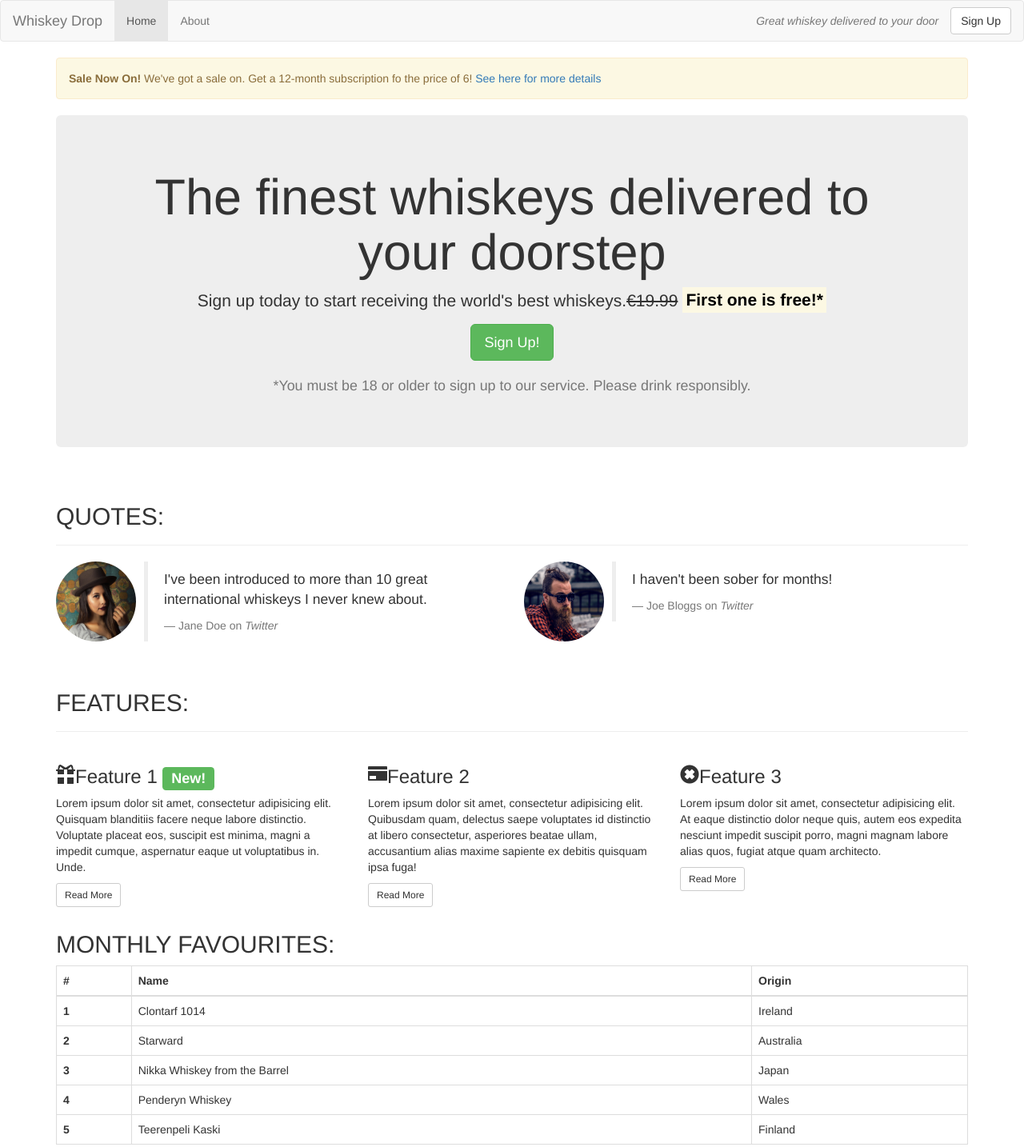
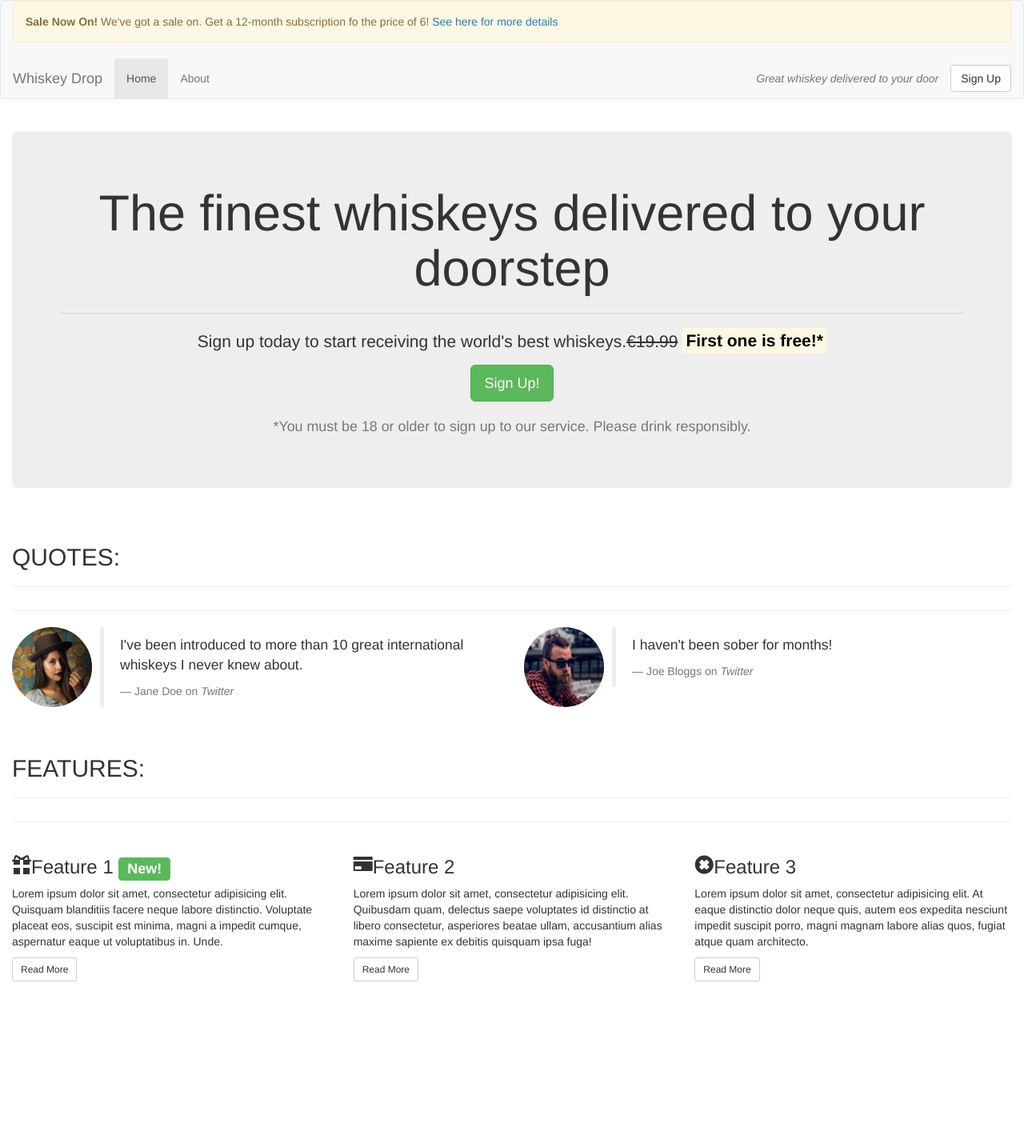
Before and after one commit to stiofanEimeid/bootstrap-project1, a plain HTML site: page index.html in a window 1280 px wide. Shown: the whole page at 80% size. After the commit the page ends 1237 px from the top, so only its background shows below. Drawn offline with nearby package versions, Linux system fonts and the light colour scheme.

Commit message:
New features

```diff
--- a/index.html
+++ b/index.html
@@ -5,47 +5,61 @@
     <meta name="viewport" content="width=device-width, initial-scale=1.0">
     <meta http-equiv="X-UA-Compatible" content="ie=edge">
     <link rel="stylesheet" href="https://maxcdn.bootstrapcdn.com/bootstrap/3.3.7/css/bootstrap.min.css">
+    <link href="https://fonts.googleapis.com/css?family=Roboto+Slab:400,700" rel="stylesheet">
+    <link rel="stylesheet" href="CSS/style.css">
     <title>Whiskey Drop | Taste a new whiskey every month</title>
 </head>
 <body>
-    <!--Nav-->
     <nav class="navbar navbar-default">
+         <div class="container-fluid alert-container hidden-xs">
+        <div class="row">
+            <div class="col-xs-12">
+                <div class="site-wide-alert alert alert-warning">
+                    <strong>Sale Now On!</strong> We've got a sale on. Get a 12-month subscription fo the price of 6! <a href="/">See here for more details</a>
+                </div>
+            </div>
+        </div>
+    </div>
+
         <div class="container-fluid">
-            <!--logo-->
+
             <div class="navbar-header">
                 <a href="/" class="navbar-brand">Whiskey Drop</a>
+                <button type="button" class="navbar-toggle collapsed" data-toggle="collapse" data-target="#navbar">
+                    <span class="sr-only">Toggle navigation</span>
+                    <span class="icon-bar"></span>
+                    <span class="icon-bar"></span>
+                    <span class="icon-bar"></span>
+                </button>
             </div>
 
-            <!--Navbar-->
+         <div class="navbar-collapse collapse" id="navbar">
                 <ul class="nav navbar-nav">
                     <li class="active"><a href="/">Home</a></li>
                     <li><a href="/">About</a></li>
                     <li class="visible-xs"><a href="/">Sign Up</a></li>
                 </ul>
 
-            <!--Message-->
+
                 <div class="navbar-header navbar-right hidden-xs">
                     <a href="/login" class="btn btn-default navbar-btn">Sign Up</a>
                     <p class="navbar-text"><i>Great whiskey delivered to your door</i></p>
                 </div>
             </div>
+        </div>
     </nav>
 
-    <article class="container">
-        <!--Alert-->
-        <div class="row hidden-xs">
-            <div class="col-xs-12">
-                <div class="alert alert-warning">
-                    <strong>Sale Now On!</strong> We've got a sale on. Get a 12-month subscription fo the price of 6! <a href="/">See here for more details</a>
-                </div>
-            </div>
-        </div>
+
+    <div class="container-fluid callout-container">
+        <div class="opaque-overlay">&nbsp;</div>
 
         <!--Callout-->
+
         <div class="row">
             <div class="col-xs-12">
                 <section class="callout jumbotron text-center">
                     <h1>The finest whiskeys delivered to your doorstep</h1>
+                    <hr class="block-divider block-divider--blue">
                     <p class="lead">Sign up today to start receiving the world's best whiskeys.<s class="hidden-xs">€19.99</s> <span class="visible-xs"><br></span>
                     <strong><mark>First one is free!*</mark></strong></p>
                     <p><button class="btn btn-lg btn-success" data-toggle="modal" data-target="#signUpModal">Sign Up!</button></p>
@@ -55,6 +69,9 @@
             </div>
         </div>
         <!--/.callout-->
+    </div>
+    <div class="container-wrapper">
+    <div class="container-fluid quotes-container content-container">
 
 
        <!--Quotes-->
@@ -63,6 +80,7 @@
                 <div class="col-xs-12">
                     <div class="page-header">
                         <h2 class="text-uppercase">Quotes: </h2>
+                        <hr class="block-divider block-divider--short">
                     </div>
                 </div>
             </div>
@@ -101,6 +119,12 @@
             </div>
         </section>
         <!--/.quotes-->
+    </div>
+    </div>
+
+    <div class="container-wrapper container-wrapper--red">
+
+        <div class="container-fluid features-container content-container">
 
 
             <!--Features-->
@@ -108,7 +132,8 @@
                 <div class="row">
                     <div class="col-xs-12">
                         <div class="page-header">
-                        <h2 class="text-uppercase">Features: </h2>
+                            <h2 class="text-uppercase">Features:</h2>
+                            <hr class="block-divider block-divider--short block-divider--white">
                         </div>
                     </div>
                 </div>
@@ -142,9 +167,11 @@
 
             </section>
             <!--/.features-->
+        </div>
+    </div>
 
 
-        <!--Monthly Favourites-->
+        <!--Monthly Favourites
         <section class="monthlyFavourites">
             <div class="row">
                 <div class="col-xs-12">
@@ -196,7 +223,7 @@
             </div>
         </section>
         <!--/.monthly favourites-->
-    </article>
+
 
    <!-- Modal -->
     <div class="modal fade" id="signUpModal" tabindex="-1" role="dialog" aria-labelledby="myModalLabel">
```
Lines whose indentation alone changed are shown as unchanged.
